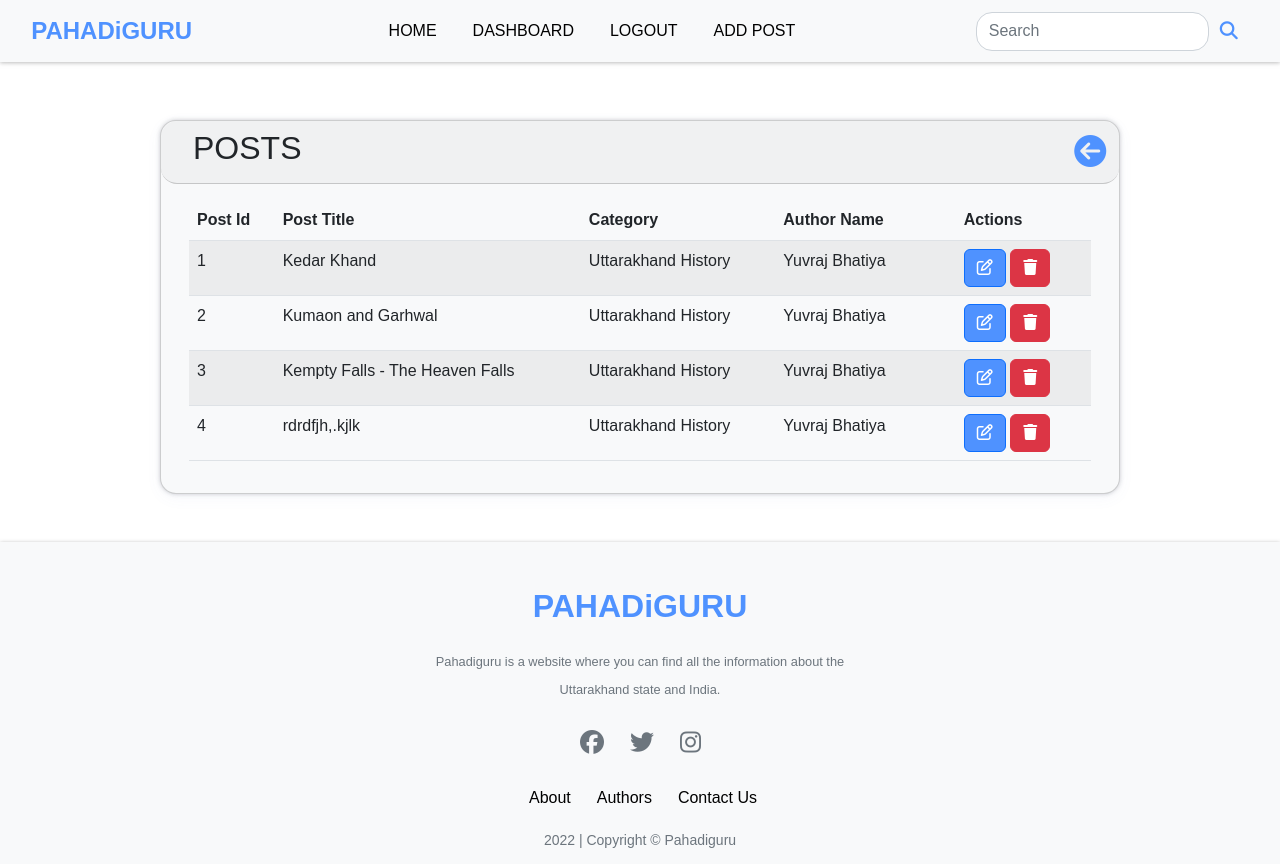
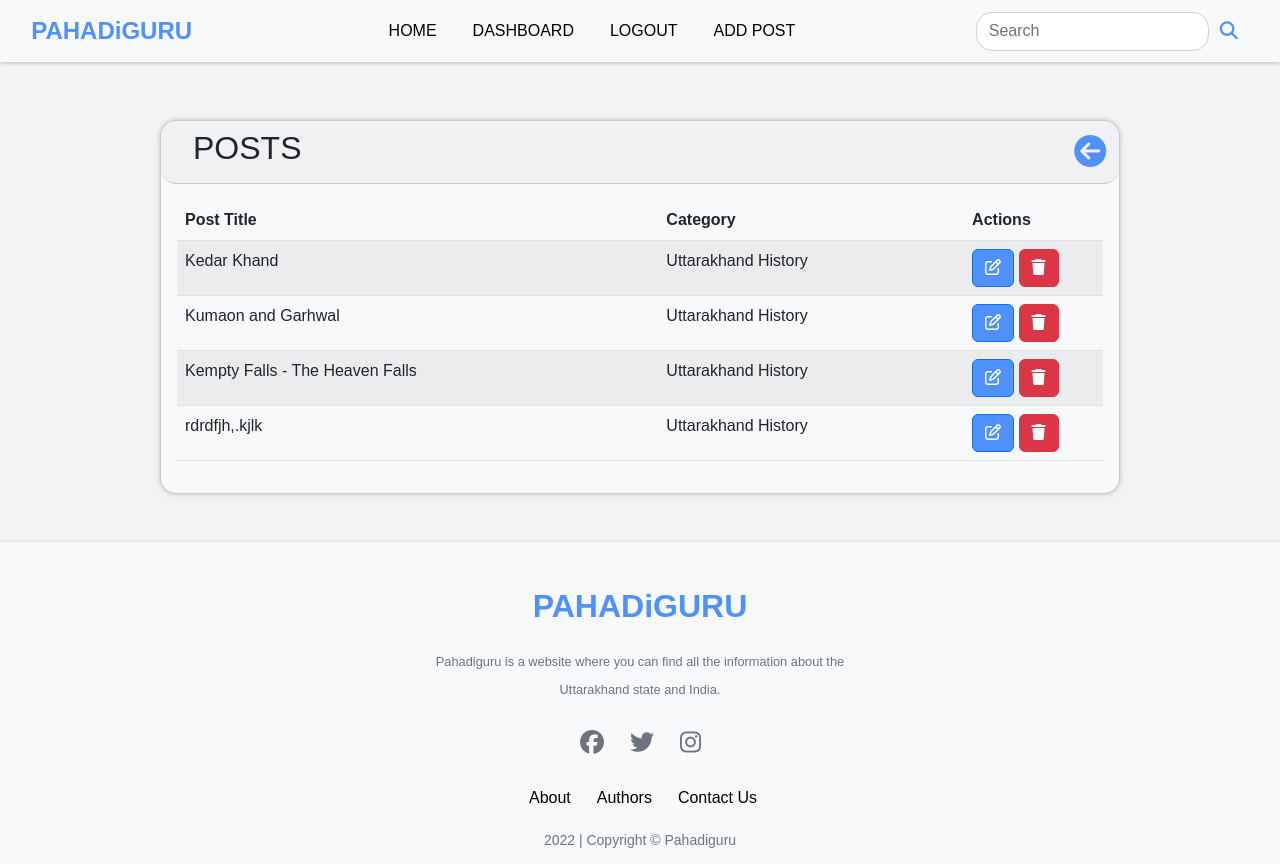
Before and after one commit to Copilot8/pahadiGuru, a Flask app: page /your_posts in a window 1280 px wide. Run offline with Flask 2, Linux system fonts and the light colour scheme; a user stored in the database is signed in; data comes from the database, SQL or seed files in the repository; some libraries are stand-ins or nearby versions.

Commit message:
Add files via upload

```diff
--- a/templates/admin_all_posts.html
+++ b/templates/admin_all_posts.html
@@ -37,8 +37,8 @@
           <table class="table table-striped">
             <thead>
               <tr>
-                <th>Post Id</th>
                 <th>Post Title</th>
+                <th>Category</th>
                 <th style="width: 20%">Author Name</th>
                 <th style="width: 15%">Actions</th>
               </tr>
@@ -46,9 +46,9 @@
             <tbody>
               {% for post in posts %}
               <tr>
-                <td>{{ post.id }}</td>
                 <td>{{ post.title|truncate(30) }}</td>
-                <td>{{ post.poster.name }}</td>
+                <td>{{ post.category}}</td>
+                <td>{{ post.poster.first_name }} {{ post.poster.last_name }}</td>
                 <td>
                   <a
                     href="{{url_for('edit_post',id=post.id)}}"
--- a/templates/base.html
+++ b/templates/base.html
@@ -27,6 +27,7 @@
  <style>
     body{
         font-family: 'Poppins', sans-serif;
+        background-color: #f4f4f4;
     }
  </style>
 
--- a/templates/dashboard.html
+++ b/templates/dashboard.html
@@ -4,7 +4,6 @@
   rel="stylesheet"
   href="{{url_for('static',filename='css/dashboard.css')}}"
 />
-
 <style>
   p {
     color: #0062cc;
@@ -31,7 +30,7 @@
     background-color: #f8f9fa;
     box-shadow: rgba(67, 71, 85, 0.27) 0px 0px 0.25em,
       rgba(90, 125, 188, 0.05) 0px 0.25em 1em;
-         width: 85vw;
+      width: 85vw;
   "
 >
   <div class="row">
--- a/templates/login.html
+++ b/templates/login.html
@@ -109,14 +109,14 @@
 	$(document).ready(function(){
 			$(".veen .rgstr-btn button").click(function(){
 				$('.veen .wrapper').addClass('move');
-				$('.body').css('background','#f8f8fa');
+				$('.body').css('background','#f8f9fa');
 				$(".veen .login-btn button").removeClass('active');
 				$(this).addClass('active');
 
 			});
 			$(".veen .login-btn button").click(function(){
 				$('.veen .wrapper').removeClass('move');
-				$('.body').css('background','#f8f8fa');
+				$('.body').css('background','#f8f9fa');
 				$(".veen .rgstr-btn button").removeClass('active');
 				$(this).addClass('active');
 			});
--- a/templates/your_posts.html
+++ b/templates/your_posts.html
@@ -30,26 +30,24 @@
   </div>
 
   <div class="card-body rounded-4">
-    <div class="container">
-      <div class="row">
-        <div class="col rounded-4" style="min-width: 10.125rem">
+
+      <div class="row" >
+        <div class="col rounded-4" >
           <table class="table table-striped">
             <thead>
               <tr>
-                <th>Post Id</th>
                 <th>Post Title</th>
                 <th>Category</th>
-                <th style="width: 20%">Author Name</th>
+
                 <th style="width: 15%">Actions</th>
               </tr>
             </thead>
             <tbody>
               {% for post in posts %}
               <tr>
-                <td>{{ post.id }}</td>
                 <td>{{ post.title|truncate(30) }}</td>
                 <td>{{ post.category }}</td>
-                <td>{{ post.poster.first_name }} {{ post.poster.last_name }}</td>
+
                 <td>
                   <a
                     href="{{url_for('edit_post',id=post.id)}}"
@@ -69,7 +67,7 @@
           </table>
         </div>
       </div>
-    </div>
+
   </div>
 </div>
 
```
Also changed, not shown: static/css/login.css (line endings or trailing spaces).
